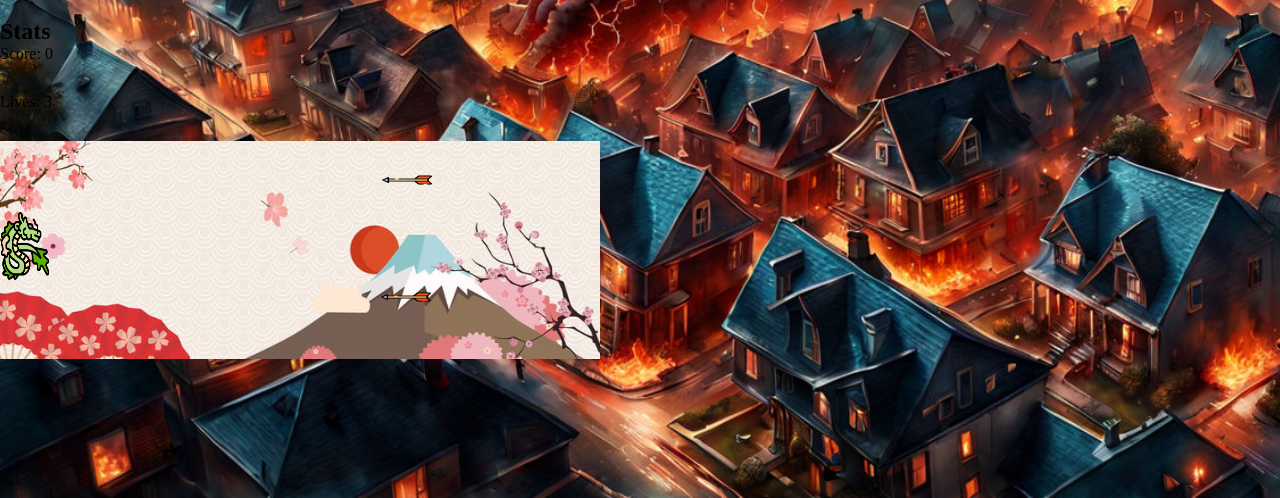
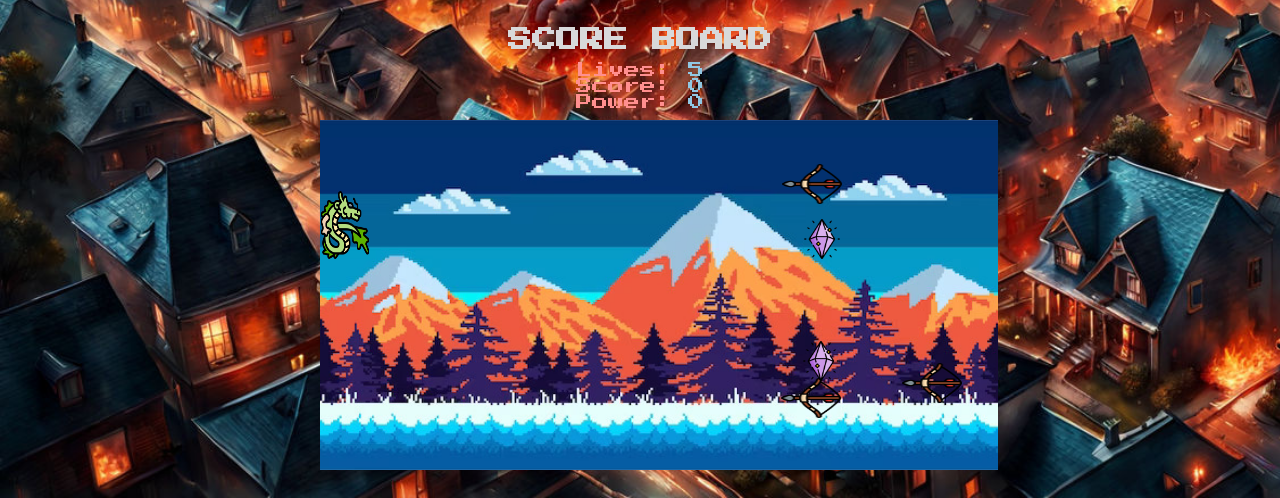
Before and after one commit to sonali582000/Dragon-Fireball, a plain HTML site: page gameIntro.html in a window 1280 px wide. Both pictures are taken after a click on the button "START GAME". Shown: the part 302-800 px from the top of the page. Drawn offline with Linux system fonts and the light colour scheme.

Commit message:
Updated Designing

```diff
--- a/css/gameIntro.css
+++ b/css/gameIntro.css
@@ -16,7 +16,7 @@
   padding: 30px 50px;
   color: #d8d9da;
 }
-p {
+#game-intro p {
   padding: 0 0 30px 0;
   text-align: justify;
   font-size: bold;
@@ -30,14 +30,16 @@ p {
 
 #game-screen {
   display: none;
-  width: 50%;
+  width: 100%;
   position: relative;
-  height: 40%;
+  text-align: center;
+  height: 100%;
+  margin-left: 25%;
+  margin-right: 25%;
   background-size: contain;
   background-repeat: no-repeat;
-  overflow: hidden;
   /* background-color: aqua; */
-  background-image: url("../images/bg-img5.jpg");
+  background-image: url("../images/bg-img1.jpg");
   /* animation: slide 20s linear infinite; */
 }
 
@@ -90,9 +92,39 @@ button {
   cursor: pointer;
   text-transform: uppercase;
 }
+
 h3 {
   margin: 30px 0;
 }
 #game-end {
+  margin: auto;
   display: none;
+  text-align: center;
+  color: #d8d9da;
 }
+
+#score-board {
+  display: none;
+  font-family: "Press Start 2p";
+  text-align: center;
+  margin-bottom: 10px;
+}
+
+#score-board h2 {
+  color: #d8d9da;
+  text-transform: uppercase;
+  width: auto;
+  margin-bottom: 10px;
+}
+
+#score-board p {
+  color: #ff8f8f;
+}
+
+#score-board span {
+  color: #91c8e4;
+}
+
+#uname {
+  margin-bottom: 10px;
+}
--- a/css/styles.css
+++ b/css/styles.css
@@ -41,7 +41,6 @@
   border-radius: 10px;
   cursor: pointer;
   text-transform: uppercase;
-  display: flex;
 }
 
 h1 {
--- a/gameIntro.html
+++ b/gameIntro.html
@@ -11,6 +11,9 @@
       rel="stylesheet"
     />
     <link rel="stylesheet" href="css/gameIntro.css" />
+    <script>
+      const name = localStorage.getItem("name");
+    </script>
   </head>
   <body>
     <div class="game-objective">
@@ -48,12 +51,18 @@
           height="100"
           width="100"
         />
+        <h2 id="uname"></h2>
+        <script>
+          document.getElementById("uname").innerHTML = "Hello, " + name + "!";
+        </script>
       </div>
       <div id="game-container">
-        <div>
-          <h2>Stats</h2>
+        <h2 id="uname"></h2>
+        <div id="score-board">
+          <h2>Score Board</h2>
+          <p>Lives: <span id="lives">5</span></p>
           <p>Score: <span id="score">0</span></p>
-          <p>Lives: <span id="lives">3</span></p>
+          <p>Power: <span id="power">0</span></p>
         </div>
         <div id="game-screen"></div>
       </div>
@@ -61,6 +70,16 @@
         <h1>Game Over</h1>
         <br />
         <button id="restart-button">Restart</button>
+        <h2>
+          <span
+            ><img
+              src="./images/party.gif"
+              alt="gif-cong"
+              height="50px"
+              width="50px" /></span
+          >Well done <span id="name"></span> on reaching the highest point of
+          <span id="hpoints"></span>.
+        </h2>
       </div>
     </div>
   </body>
--- a/js/bonus.js
+++ b/js/bonus.js
@@ -1,8 +1,8 @@
 class Bonus {
   constructor(gameScreen) {
     this.gameScreen = gameScreen;
-    this.left = 800;
-    this.top = Math.ceil(Math.random() * (220 - 50));
+    this.left = 650;
+    this.top = Math.ceil(Math.random() * (400 - 60 - 40) + 0);
     this.width = 40;
     this.height = 40;
 
--- a/js/game.js
+++ b/js/game.js
@@ -4,16 +4,19 @@ class Game {
     this.startScreen = document.getElementById("game-intro");
     this.gameScreen = document.getElementById("game-screen");
     this.gameEnd = document.getElementById("game-end");
-    this.height = 220;
-    this.width = 600;
+    this.height = 350;
+    this.width = 700;
     this.player = null;
     this.obstacles = [];
     this.animationId = null;
     this.bonus = [];
     this.score = 0;
-    this.live = 3;
-    this.power = 0;
+    this.live = 5;
+    this.powers = 0;
     this.gameIsOver = false;
+    this.higherPoints = 0;
+    this.uname = "";
+    this.name = localStorage.getItem("name");
   }
 
   start() {
@@ -25,6 +28,8 @@ class Game {
     this.obstacles.push(new Obstacles(this.gameScreen));
     this.bonus.push(new Bonus(this.gameScreen));
     this.gameLoop();
+    document.getElementById("score-board").style.display = "block";
+    // document.querySelector(".game-objective").style.backgroundImage = "none";
   }
 
   gameLoop() {
@@ -35,10 +40,11 @@ class Game {
 
     this.bonus.forEach((currentBonus) => {
       currentBonus.move();
-      if (currentBonus.left > -40) {
+      if (currentBonus.left > 0) {
         if (this.player.didCollide(currentBonus)) {
-          const imgNum = Math.floor(Math.random() * (8 - 2 + 1) + 2);
+          const imgNum = Math.floor(Math.random() * (12 - 2 + 1) + 2);
           this.player.element.src = `images/dragon${imgNum}.png`;
+          this.powers += 5;
           currentBonus.element.remove();
         } else {
           power.push(currentBonus);
@@ -48,10 +54,11 @@ class Game {
       }
     });
     this.bonus = power;
+    console.log(this.name);
 
     this.obstacles.forEach((currentObstacle) => {
       currentObstacle.move();
-      if (currentObstacle.left > -50) {
+      if (currentObstacle.left > 0) {
         if (this.player.didCollide(currentObstacle)) {
           currentObstacle.element.remove();
           this.live -= 1;
@@ -64,11 +71,11 @@ class Game {
       }
     });
     this.obstacles = nextObstacle;
-
+    console.log(this.obstacles);
     if (this.gameIsOver) {
       return;
     }
-    if (this.animationId % 200 === 0) {
+    if (this.animationId % 120 === 0) {
       this.obstacles.push(new Obstacles(this.gameScreen));
     }
 
@@ -77,14 +84,31 @@ class Game {
     }
 
     this.animationId = window.requestAnimationFrame(() => this.gameLoop());
+
     if (this.live > 0) {
       document.getElementById("score").innerText = this.score;
     } else {
       this.gameIsOver = true;
       this.gameScreen.style.display = "none";
       this.gameEnd.style.display = "block";
+      if (this.score > this.higherPoints) {
+        this.higherPoints = this.score;
+        this.uname = this.name;
+        document.getElementById("hpoints").innerText = this.higherPoints;
+        document.getElementById("name").innerText = this.uname;
+        localStorage.setItem("Username", this.uname);
+        localStorage.setItem("HighestPoint", this.higherPoints);
+      } else {
+        const Username = localStorage.getItem("Username");
+        const HighestPoint = localStorage.getItem("HighestPoint");
+        document.getElementById("hpoints").innerText = HighestPoint;
+        document.getElementById("name").innerText = Username;
+      }
+
+      console.log(Username, HighestPoint);
     }
 
     document.getElementById("lives").innerText = this.live;
+    document.getElementById("power").innerText = this.powers;
   }
 }
--- a/js/obstacles.js
+++ b/js/obstacles.js
@@ -1,12 +1,12 @@
 class Obstacles {
   constructor(gameScreen) {
     this.gameScreen = gameScreen;
-    this.left = 550;
-    this.top = Math.floor(Math.random() * (220 - 50 - 0) + 0);
-    this.width = 50;
-    this.height = 30;
+    this.left = 630;
+    this.top = Math.floor(Math.random() * (400 - 60 - 30) + 0);
+    this.width = 60;
+    this.height = 40;
     this.element = document.createElement("img");
-    this.element.src = "images/arrow.png";
+    this.element.src = "images/bow-and-arrow.png";
     this.element.style.position = "absolute";
     this.element.style.height = `${this.height}px`;
     this.element.style.width = `${this.width}px`;
--- a/js/player.js
+++ b/js/player.js
@@ -22,10 +22,10 @@ class Player {
     } else {
       this.left = 0;
     }
-    if (this.left <= 600 - this.width) {
+    if (this.left <= 680 - this.width) {
       this.left += this.directionX;
     } else {
-      this.left = 600 - this.width;
+      this.left = 680 - this.width;
     }
 
     if (this.top >= 0) {
--- a/js/script.js
+++ b/js/script.js
@@ -9,6 +9,7 @@ window.onload = function () {
   restartButton.addEventListener("click", function () {
     // startGame()
     location.reload();
+    window.location.href = "./index.html";
   });
 
   function startGame() {
```
Also changed, not shown: index.html (+6 -0 lines), images/party.gif (added).
